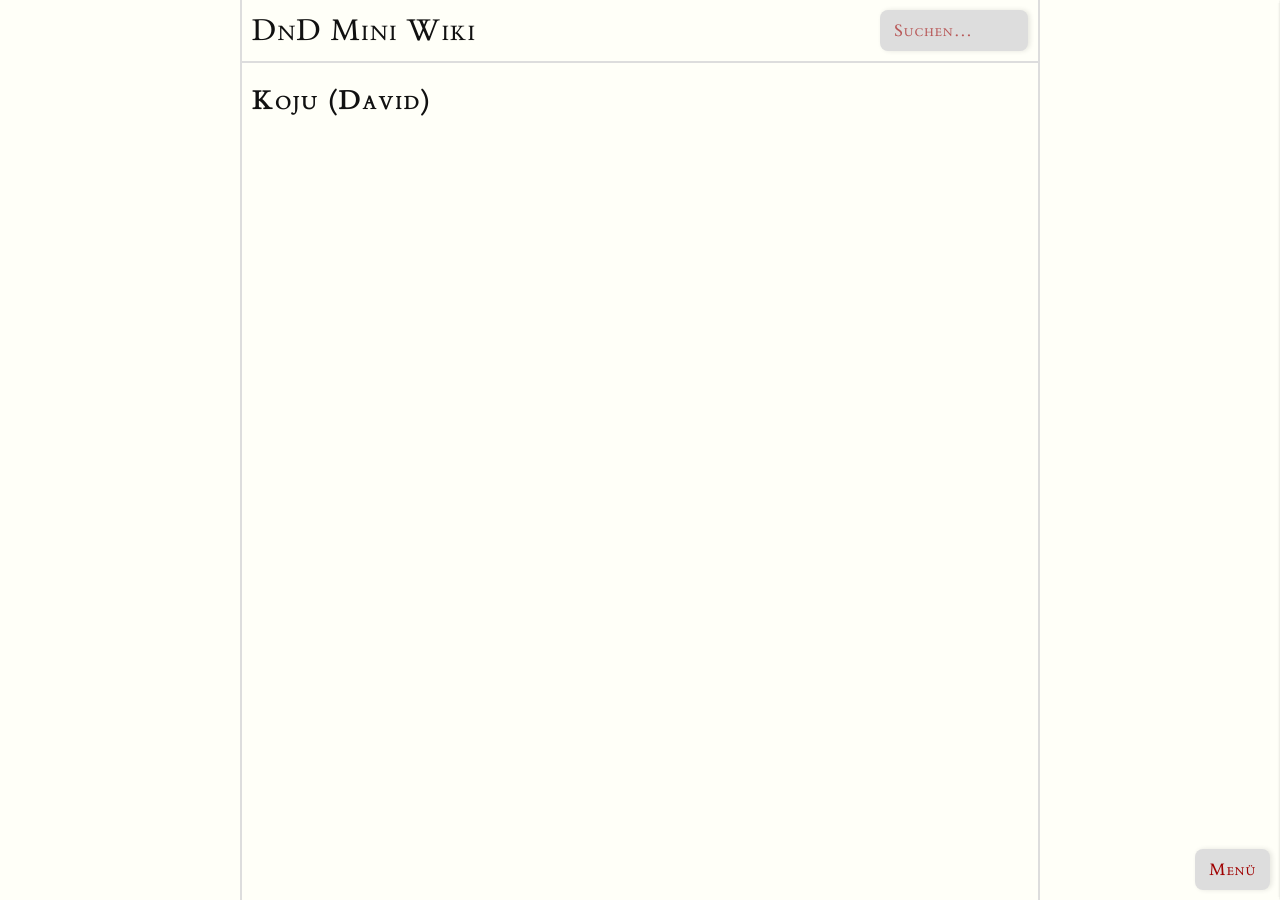
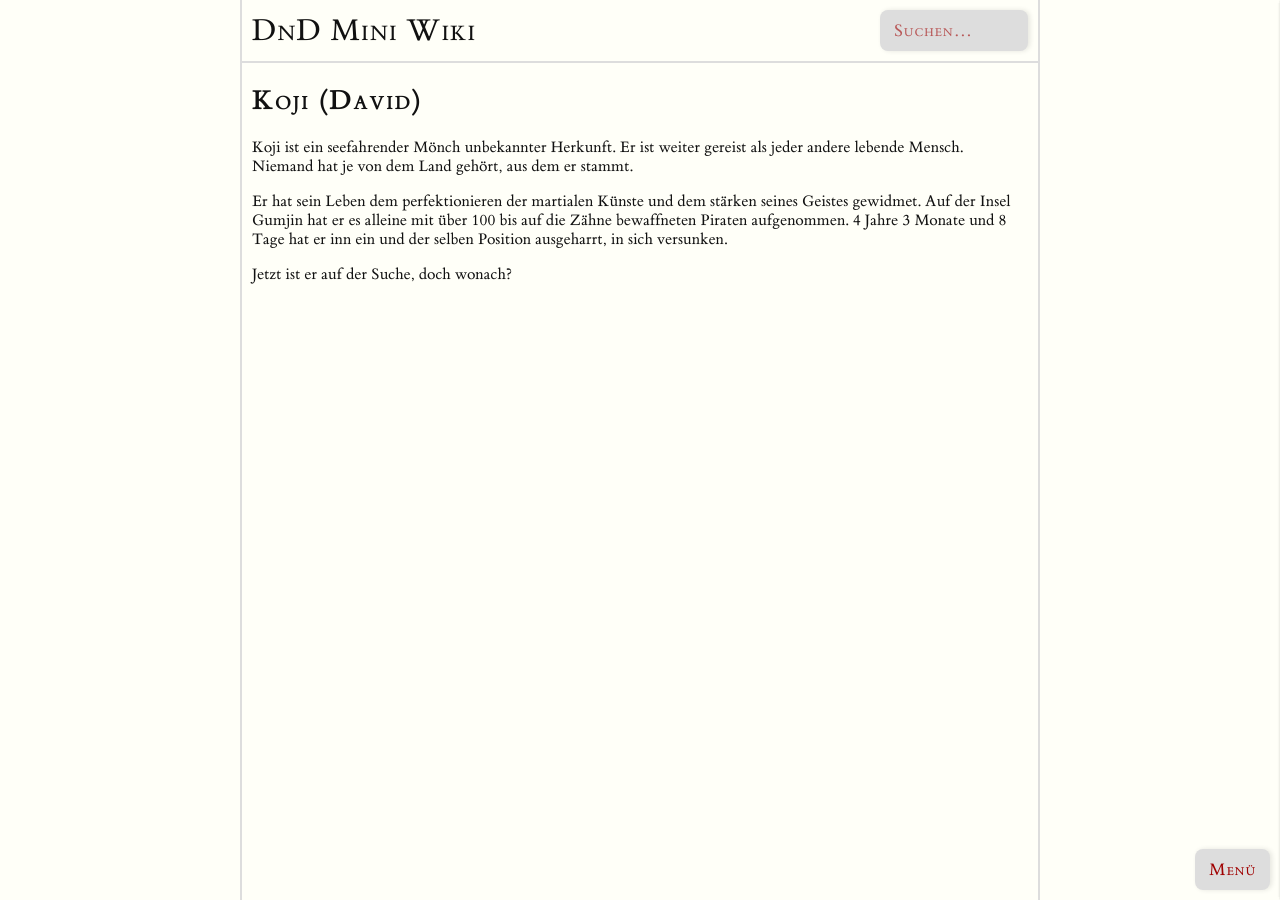
Before and after one commit to FelixDnD/FelixDnD.github.io, a Jekyll site: the page built from content/PCs/Koju (David).md, in a window 1280 px wide. Built offline with Jekyll 4.4.1, drawn with Linux system fonts in a browser that asks for light colours.

Commit message:
Update Koju (David).md

```diff
--- a/content/PCs/Koju (David).md
+++ b/content/PCs/Koju (David).md
@@ -3,4 +3,10 @@ created: 2025-05-30T00:06:55+02:00
 modified: 2025-05-30T00:07:11+02:00
 ---
 
-# Koju (David)
+# Koji (David)
+
+Koji ist ein seefahrender Mönch unbekannter Herkunft. Er ist weiter gereist als jeder andere lebende Mensch. Niemand hat je von dem Land gehört, aus dem er stammt.
+
+Er hat sein Leben dem perfektionieren der martialen Künste und dem stärken seines Geistes gewidmet. Auf der Insel Gumjin hat er es alleine mit über 100 bis auf die Zähne bewaffneten Piraten aufgenommen. 4 Jahre 3 Monate und 8 Tage hat er inn ein und der selben Position ausgeharrt, in sich versunken.
+
+Jetzt ist er auf der Suche, doch wonach?
```
